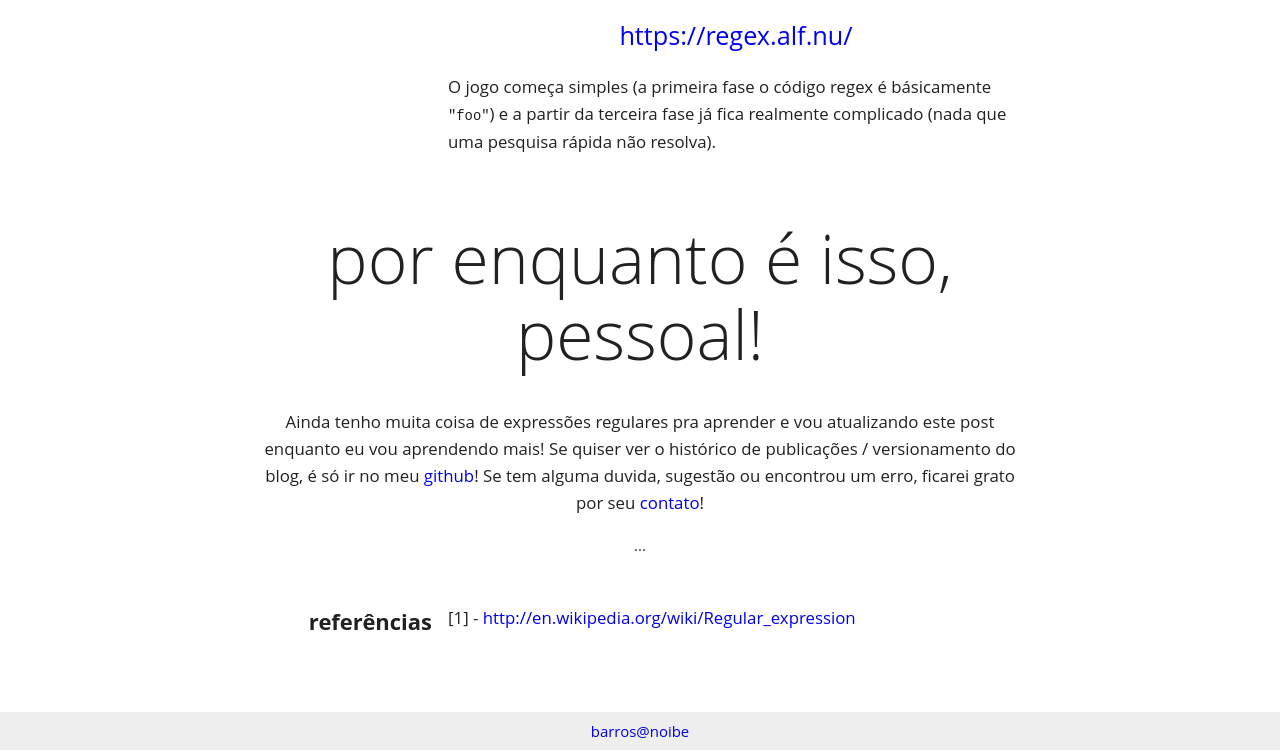
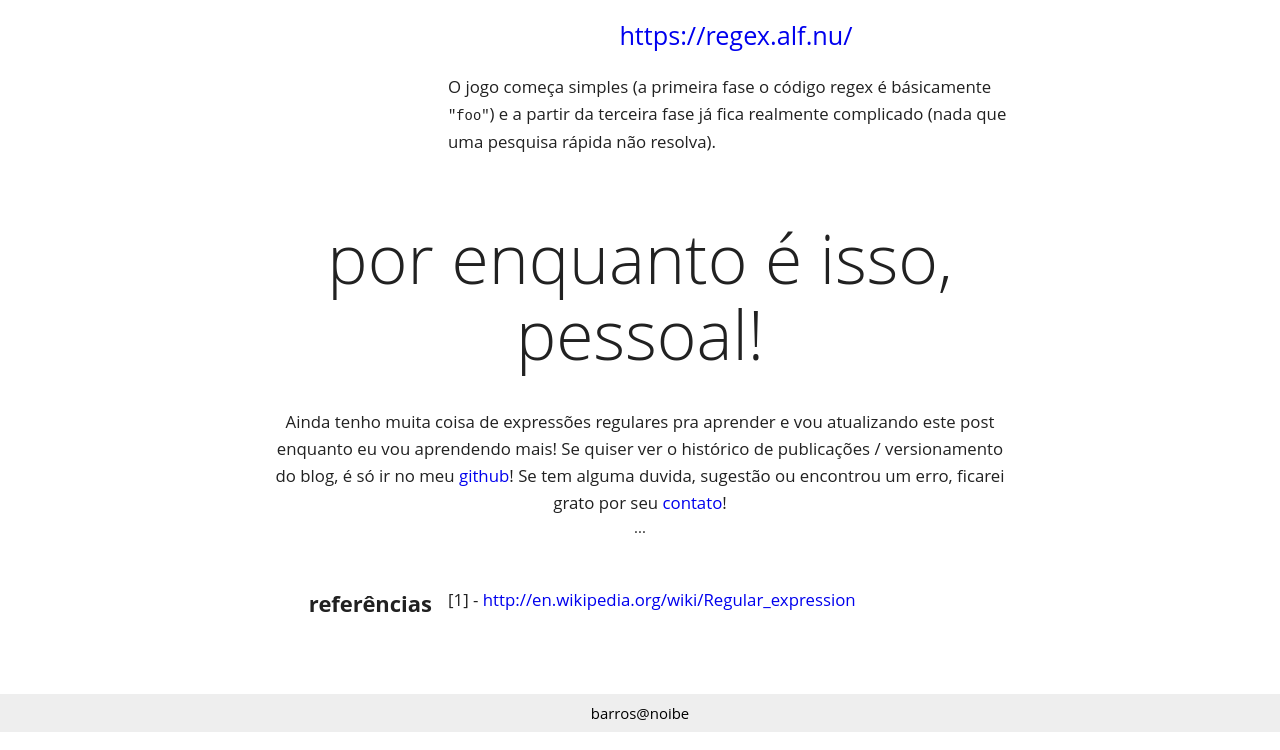
Before and after one commit to dbarjs/blog, a plain HTML site: page regex/index.html in a window 1280 px wide. Shown: the part 6351-7101 px from the top of the page. Drawn offline with Linux system fonts and the light colour scheme.

Commit message:
Regex Post

```diff
--- a/css/lingvo.css
+++ b/css/lingvo.css
@@ -187,13 +187,17 @@ article .the-end:after {
     content: "...";
 }
 
+article .the-end h1,
+article .the-end p {
+    text-align: center;
+}
+
 article .the-end h1 {
     font-weight: 100;
 }
 
-article .the-end h1,
 article .the-end p {
-    text-align: center;
+    margin: 0 1em;
 }
 
 article table {
@@ -221,6 +225,10 @@ main > footer {
     padding: .5em 0;
     text-align: center;
     width: 100%;
+}
+
+main > footer a {
+    color: #000000;
 }
 
 @media screen and (min-width: 48em) {
```
